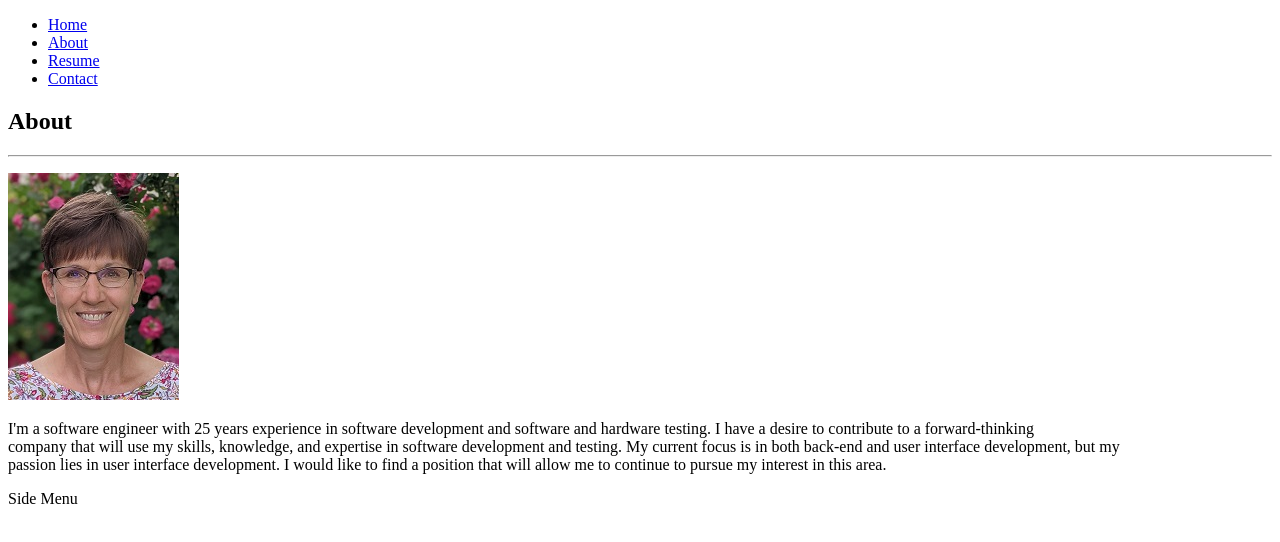
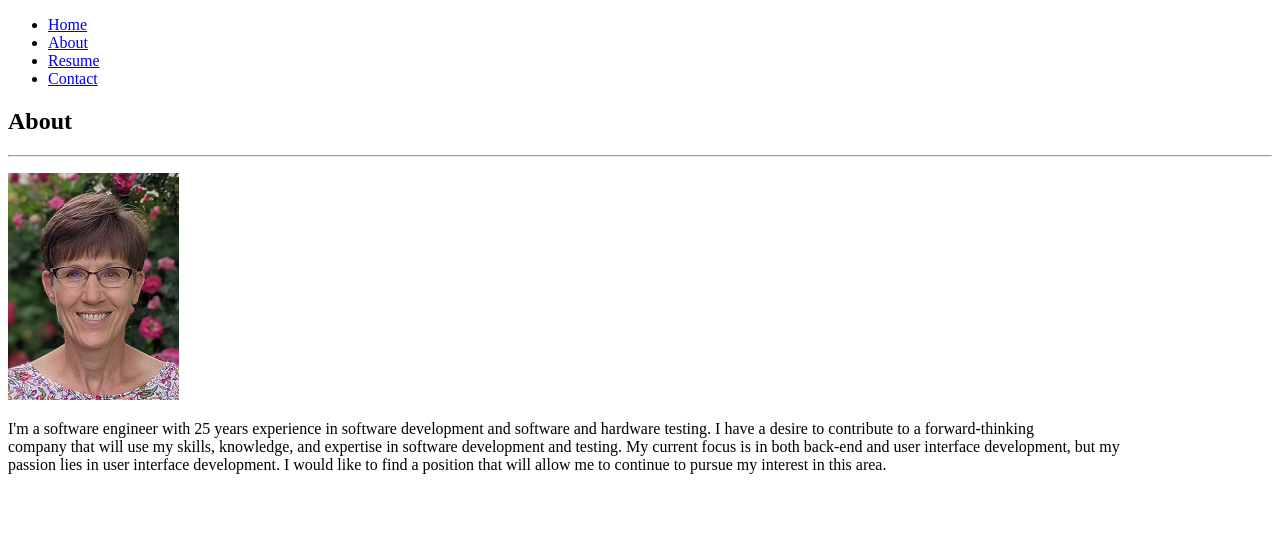
Before and after one commit to elliottkat/resume, a plain HTML site: page about.html in a window 1280 px wide. Drawn offline with Linux system fonts and the light colour scheme.

Commit message:
Update about.html

```diff
--- a/about.html
+++ b/about.html
@@ -25,9 +25,6 @@
 			<br>passion lies in user interface development.  I would like to find a position that will
 			allow me to continue to pursue my interest in this area.
 		</p>
-		<aside>
-			Side Menu
-		</aside>
 	</section>
 </body>
 </html>
```
